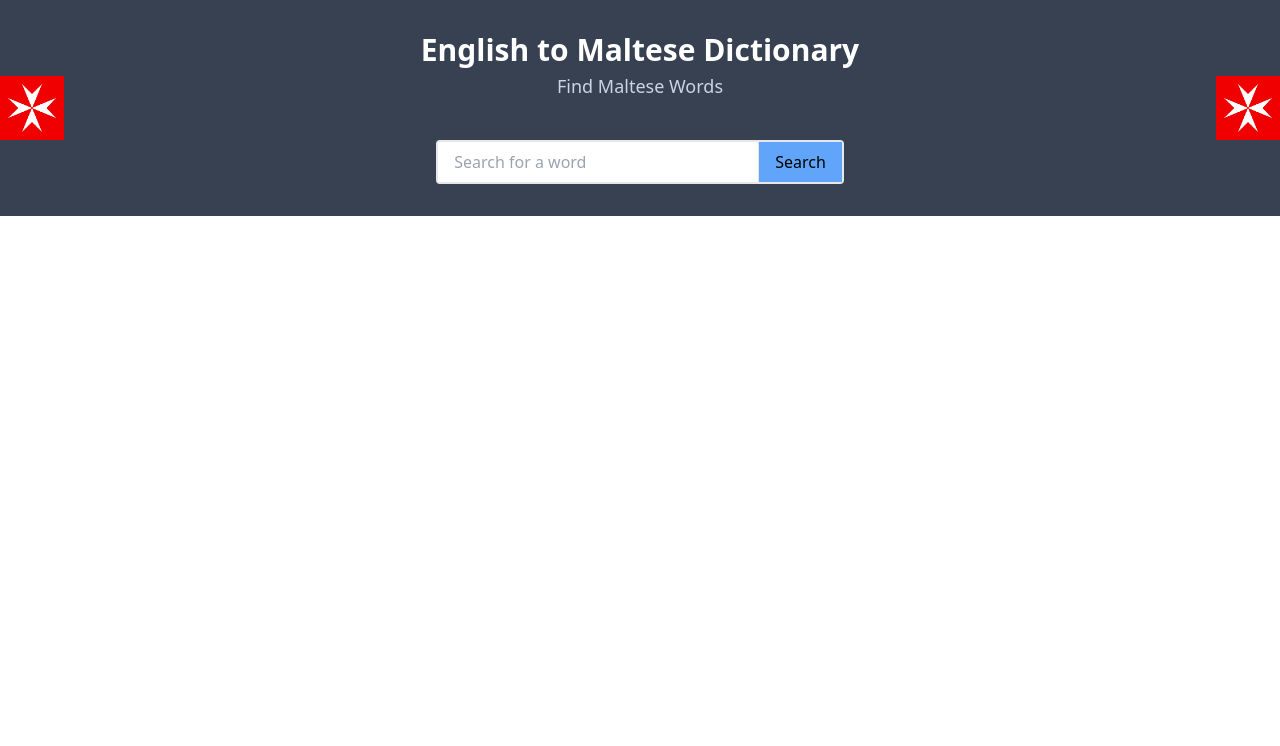
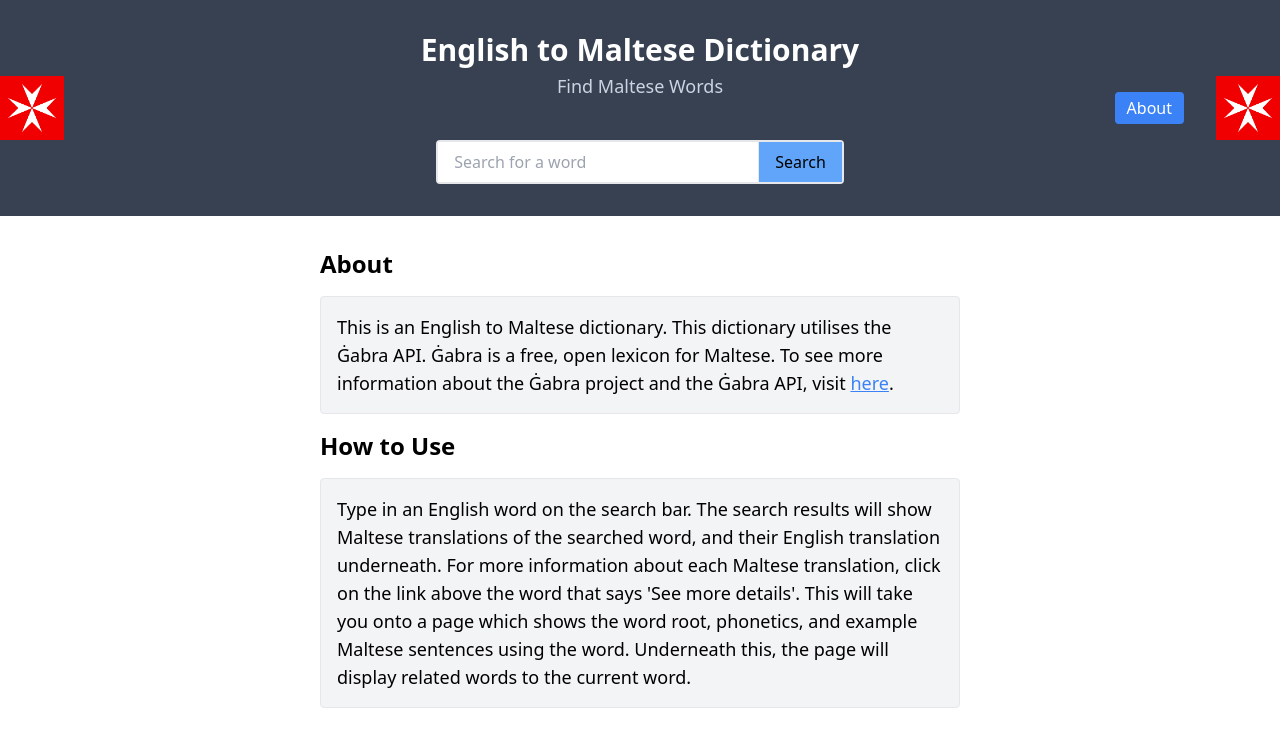
Before and after one commit to Carmel-Jane/maltese-dictionary, a React (Create React App) app: page /about in a window 1280 px wide. Shown: the top 746 px of the page. Built offline with nearby package versions, Linux system fonts and the light colour scheme.

Commit message:
about page added

```diff
--- a/src/App.jsx
+++ b/src/App.jsx
@@ -3,6 +3,7 @@ import { BrowserRouter as Router, Routes, Route } from 'react-router-dom';
 import Header from './components/Header';
 import Results from './components/Results';
 import WordDetails from './components/WordDetails';
+import About from './components/About';
 
 export const InputContext = createContext();
 
@@ -22,6 +23,7 @@ function App() {
           <Routes>
             <Route path="/" element={<Results />} />
             <Route path="/word/:id" element={<WordDetails />} />
+            <Route path="/about" element={<About />} />
           </Routes>
         </div>
       </Router>
--- /dev/null
+++ b/src/components/About.jsx
@@ -0,0 +1,17 @@
+import React from 'react';
+
+const About = () => {
+    return (
+        <div className="container mx-auto p-4 max-w-2xl">
+            <h1 className="text-2xl font-bold mt-4">About</h1>
+            <div className="p-4 border rounded mt-4 bg-gray-100 text-lg font-sans">
+                <p>This is an English to Maltese dictionary. This dictionary utilises the Ġabra API. Ġabra is a free, open lexicon for Maltese. To see more information about the Ġabra project and the Ġabra API, visit <a href="https://mlrs.research.um.edu.mt/resources/gabra/" target="_blank" rel="noopener noreferrer" className="text-blue-500 underline">here</a>.</p>
+            </div>
+            <h2 className="text-2xl font-bold mt-4">How to Use</h2>
+            <div className="p-4 border rounded mt-4 bg-gray-100 text-lg font-sans">
+                <p>Type in an English word on the search bar. The search results will show Maltese translations of the searched word, and their English translation underneath. For more information about each Maltese translation, click on the link above the word that says 'See more details'. This will take you onto a page which shows the word root, phonetics, and example Maltese sentences using the word. Underneath this, the page will display related words to the current word.</p>
+            </div>
+        </div>
+    );
+};
+export default About;
--- a/src/components/Header.jsx
+++ b/src/components/Header.jsx
@@ -1,6 +1,6 @@
 import { useState, useContext } from "react";
 import { InputContext } from "../App";
-import { useNavigate } from 'react-router-dom';
+import { useNavigate, Link } from 'react-router-dom';
 
 
 const malteseCross = '/images/maltesecross.png';
@@ -29,6 +29,7 @@ const Header = () => {
         }
     };
     return (
+
         <div className="bg-gray-700">
             <div className="container mx-auto py-8 relative">
                 <div className="flex justify-center items-center position-relative">
@@ -43,6 +44,7 @@ const Header = () => {
                         alt="Maltese Cross"
                         className="h-16 w-16 absolute right-0 top-1/2 transform -translate-y-1/2"
                     />
+                    <Link to="/about" className="text-white mx-4 absolute top-1/2 right-20 transform -translate-y-1/2 bg-blue-500 px-3 py-1 rounded">About</Link>
                 </div>
                 <p className="text-center mt-1 mb-10 text-slate-300 text-lg">Find Maltese Words</p>
                 <div className="flex item-center justify-center mt-5">
```
